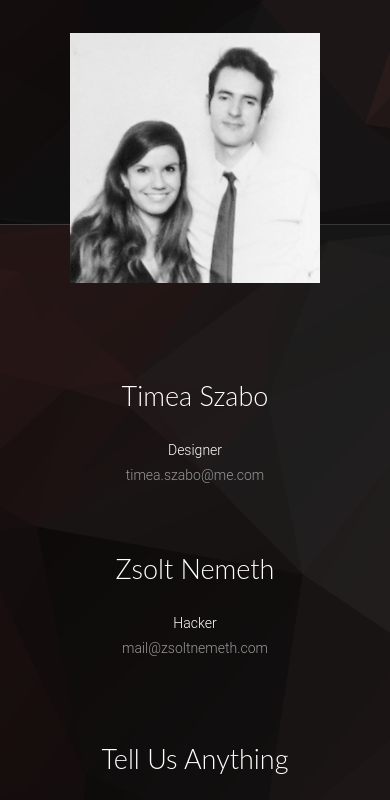
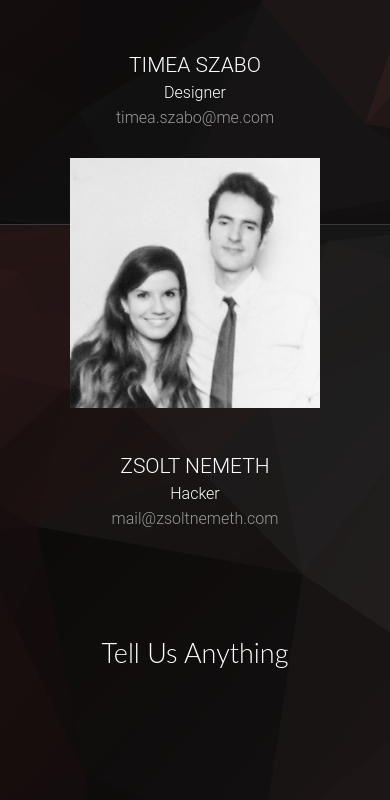
Before and after one commit to PandaStyle/curatist-website, a website: page contact.html in a window 390 px wide. Shown: the part 620-1420 px from the top of the page. Drawn offline with nearby package versions, Linux system fonts and the light colour scheme; a script that the page names is missing.

Commit message:
favico and name alignments

```diff
--- a/contact.html
+++ b/contact.html
@@ -43,29 +43,30 @@
         <br>
         <br>We created the Curatist to be smart, beautiful and useful.
         <br>It's a solution we love and hope you’ll love it too.</p>
-      <div class="who-image"></div>
-      <div class="w-row contact-row">
-        <div class="w-col w-col-3 text-right"></div>
-        <div class="w-col w-col-3">
-          <h2 class="contact-h3">Timea Szabo</h2>
-          <div>Designer</div>
-          <a href="#" class="contact-link">timea.szabo@me.com</a>
+
+      <div class="w-row">
+        <div class="w-col w-col-4">
+          <div class="name-div text-left">
+            <h2 class="name timi">Timea Szabo</h2>
+            <div>Designer</div>
+            <a href="#" class="contact-link">timea.szabo@me.com</a>
+          </div>
         </div>
-        <div class="w-col w-col-3">
-          <h2 class="contact-h3">Zsolt Nemeth</h2>
-          <div>Hacker</div>
-          <a href="#" class="contact-link">mail@zsoltnemeth.com</a>
+        <div class="w-col w-col-4">
+          <div class="who-image"></div>
         </div>
-        <div class="w-col w-col-3"></div>
+        <div class="w-col w-col-4 name-col">
+          <div class="name-div">
+            <h2 class="name zsolt">Zsolt Nemeth</h2>
+            <div>Hacker</div>
+            <a href="#" class="contact-link">mail@zsoltnemeth.com</a>
+          </div>
+        </div>
       </div>
     </div>
     <h2 class="contact-h3">Tell Us Anything</h2>
     <div id="feedback-container">
 
-    </div>
-    <div class="w-container content">
-      <div class="contact-row">
-      </div>
     </div>
   </div>
   <div class="w-section footer">
@@ -131,7 +132,7 @@
 
     .contact-h3 {
       text-align: center;
-      margin-top: 40px;
+      margin-top: 80px;
       margin-bottom: 30px
     }
 
@@ -139,6 +140,17 @@
       color: #160D0D;
     }
 
+    .name {
+      margin-bottom: 0;
+      font-size: 21px;
+      font-weight: 300;
+      text-transform: uppercase;
+    }
+
+
+
+
+
 
   </style>
 </body>
--- a/css/curatist.webflow.css
+++ b/css/curatist.webflow.css
@@ -1,7 +1,7 @@
 body {
   font-family: Roboto, sans-serif;
   color: white;
-  font-size: 14px;
+  font-size: 16px;
   line-height: 20px;
 }
 
@@ -50,7 +50,7 @@ h6 {
 p {
   margin-bottom: 10px;
   line-height: 24px;
-  font-weight: 300;
+  font-weight: 200;
 }
 
 a {
@@ -639,6 +639,15 @@ a {
   background-repeat: no-repeat;
 }
 
+.name-div {
+  position: relative;
+  margin-top: 220px;
+}
+
+.name-div.text-left {
+  text-align: right;
+}
+
 @media (max-width: 991px) {
   .nav-menu {
     padding-top: 18px;
@@ -724,6 +733,14 @@ a {
     padding-top: 16px;
     padding-bottom: 16px;
   }
+  .name-div {
+    margin-top: 40px;
+    text-align: center;
+  }
+  .name-div.text-left {
+    margin-top: 40px;
+    text-align: center;
+  }
 }
 
 @media (max-width: 479px) {
@@ -744,4 +761,15 @@ a {
     margin-bottom: 12px;
     margin-left: 0px;
   }
+  .who-image {
+    margin-top: 0px;
+  }
+  .name-div {
+    margin-top: 40px;
+    text-align: center;
+  }
+  .name-div.text-left {
+    margin-top: 40px;
+    text-align: center;
+  }
 }
--- a/index.html
+++ b/index.html
@@ -19,8 +19,8 @@
       });
   </script>
   <script type="text/javascript" src="js/modernizr.js"></script>
-  <link rel="shortcut icon" type="image/x-icon" href="https://daks2k3a4ib2z.cloudfront.net/img/favicon.ico">
-  <link rel="apple-touch-icon" href="https://daks2k3a4ib2z.cloudfront.net/img/webclip.png">
+  <link rel="shortcut icon" type="image/x-icon" href="images/favicon_Curatist.png">
+  <link rel="apple-touch-icon" href="images/favicon_Curatist.png">
 
   <style>
     .brand-link {
```
Also changed, not shown: images/favicon_Curatist.png (added).
